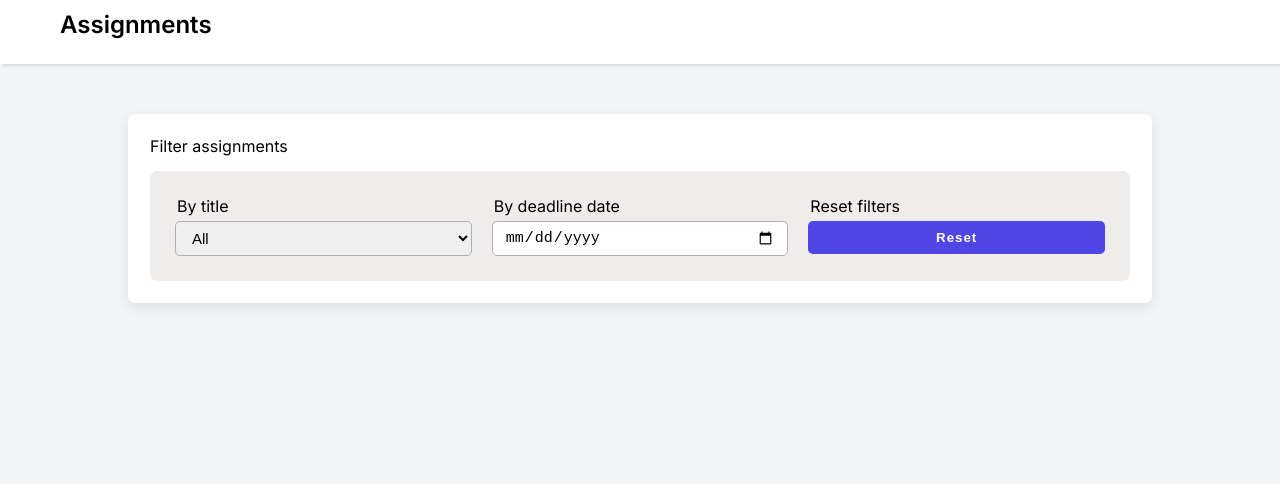
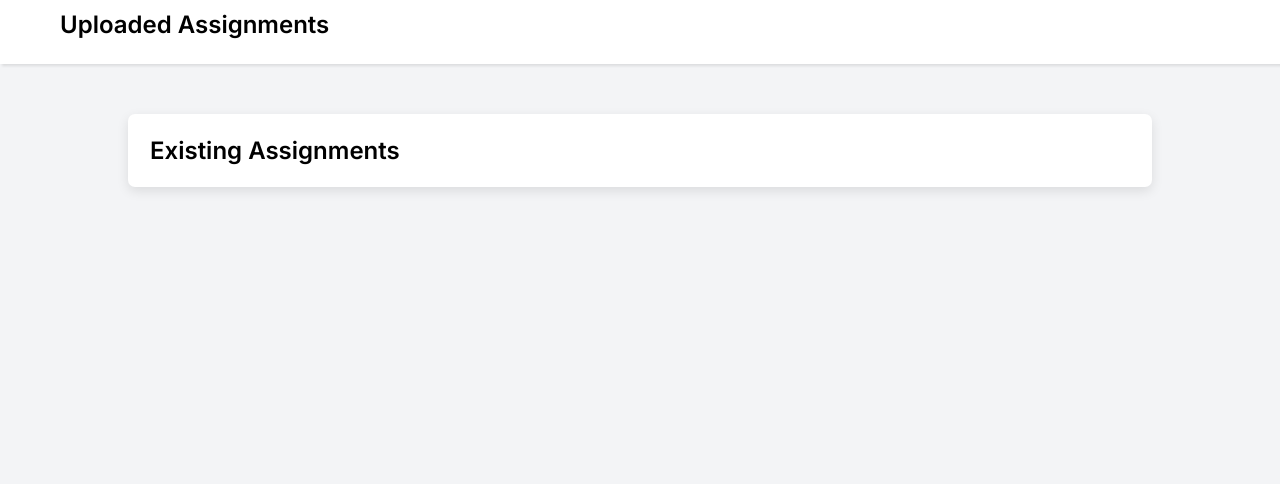
Before and after one commit to uditraj1/PathShala-UI, a plain HTML site: page assignments.html in a window 1280 px wide. Shown: the part 316-800 px from the top of the page. Drawn offline with Linux system fonts and the light colour scheme.

Commit message:
New assignments html

```diff
--- a/assignments.html
+++ b/assignments.html
@@ -11,8 +11,9 @@
     <div class="nav">
       <div class="elements">
         <img src="https://www.masaischool.com/img/navbar/logo.svg" alt="" />
-        <a href="./user.html"><p>Lectures</p></a>
+        <a href="./user.html"><p>Study Material</p></a>
         <a href="#" class="active"><p>Assignments</p></a>
+        <p id="selectedCourseDisplay" class="selected-course"></p>
       </div>
       <div>
         <div class="guest"></div>
@@ -20,39 +21,10 @@
       </div>
     </div>
     <div class="title">
-      <h2>Assignments</h2>
+      <div class="selected-course"></div>
+      <h2>Uploaded Assignments</h2>
     </div>
-    <div class="add">
-      <p>Filter assignments</p>
-      <form>
-        <div>
-          <label for="title">By title</label><br />
-          <select id="title" onchange="filterTitle()">
-            <option value="All">All</option>
-            <option value="Classes">Classes</option>
-            <option value="Import-Export">Import-Export</option>
-            <option value="Local Storage">Local Storage</option>
-            <option value="OOPS">OOPS</option>
-            <option value="Functions">Functions</option>
-            <option value="LLD">LLD</option>
-            <option value="Closures">Closures</option>
-            <option value="Complexity Analysi">Complexity Analysis</option>
-            <option value="Fetch">Fetch</option>
-            <option value="Sorting Algorithm">Sorting Algorithm</option>
-            <option value="Constructor Function">Constructor Function</option>
-            <option value="Prototype">Prototype</option>
-          </select>
-        </div>
-        <div>
-          <label for="schedule">By deadline date</label><br />
-          <input type="date" id="schedule" onchange="filterDate()" />
-        </div>
-        <div>
-          <label for="add">Reset filters</label><br />
-          <button onclick="resetFilter()">Reset</button>
-        </div>
-      </form>
-    </div>
+    <div class="add"><h2>Existing Assignments</h2></div>
     <div class="section">
       <div class="lectures"></div>
     </div>
```
